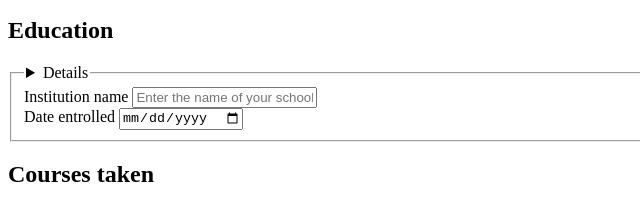
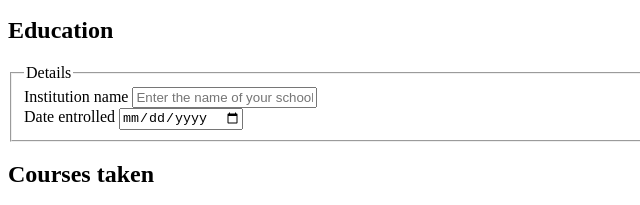
Before and after one commit to ShaftJnr/Form, a plain HTML site: page index.html in a window 1280 px wide. Shown: the part 355-560 px from the top of the page, 0-640 px from the left. Drawn offline with Linux system fonts and the light colour scheme.

Commit message:
updates
updates.

```diff
--- a/index.html
+++ b/index.html
@@ -71,7 +71,7 @@
         <div class="space--"></div>
 
         <fieldset>
-        <legend><Details></Details></legend>
+        <legend>Details</legend>
 
             <form action="" id="Education">
             Institution name <input type="text" name="school" id="institute" required placeholder="Enter the name of your school"> <br>
```
